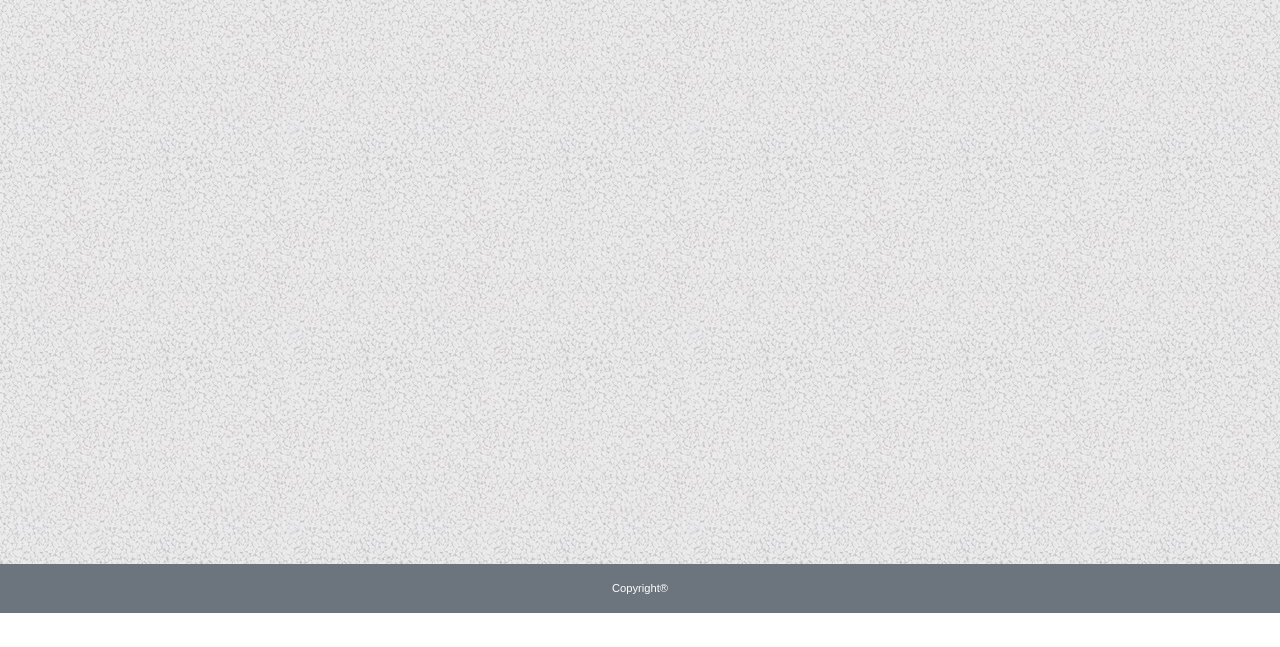
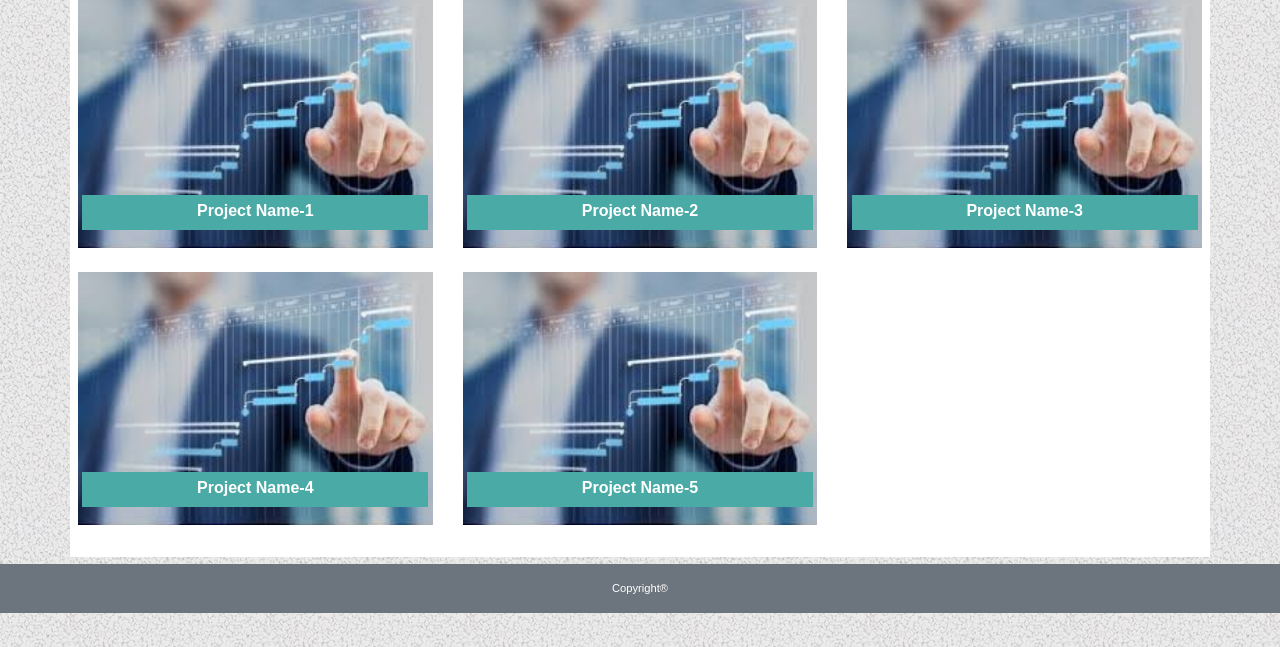
Before and after one commit to MahirErden/homework2, a plain HTML site: page portfolio.html in a window 1280 px wide. Shown: the part 187-834 px from the top of the page. Before the commit the page ends 800 px from the top, so only its background shows below. Drawn offline with nearby package versions, Linux system fonts and the light colour scheme.

Commit message:
Contact and portfolio added

```diff
--- a/assets/css/style.css
+++ b/assets/css/style.css
@@ -88,6 +88,22 @@ body {
    margin: 0px auto;
    line-height: 150%;
    margin-top: 3%;
-   margin-bottom: 5%;
+   margin-bottom: 7%;
    font-size: 150%;
+}
+
+.caption {
+   position: absolute;
+   margin: 0 auto;
+   text-align: center;
+   z-index: 1;
+   background: #4aaaa5;
+   color: white;
+   width: 90%;
+   left: 0;
+   right:0;
+   bottom: 15%;
+   height:35px;
+   font-weight: bold;
+   font-size: 1rem;
    }
--- a/portfolio.html
+++ b/portfolio.html
@@ -20,10 +20,10 @@
             <nav class="nav-menu mb-0 p-2">
               <ul class="list nav nav-pills justify-content-center">
                 <li class="nav-item">
-                    <a class="nav-link active" href="./index.html">About</a>
+                  <a class="nav-link" href="./index.html">About</a>
                 </li>
                 <li class="nav-item">
-                    <a class="nav-link" href="./portfolio.html">Portfolio</a>
+                  <a class="nav-link active" href="./portfolio.html">Portfolio</a>
                 </li>
                 <li class="nav-item">
                   <a class="nav-link" href="./contact.html">Contact</a>
@@ -34,6 +34,54 @@
         </div>
       </div>
 
+      <!-- Portfolio Container -->
+      <div class="container p-2 bg-white">
+        <div class="h2 aboutme p-2 mb-0"> Portfolio</div>
+          <div class="row">
+            <div class="col-md-4">
+              <a href="#" target="_blank">
+                <img class="mb-4" src="./assets/images/Project.png" alt="Project Name 1" style="width:100%">
+                <div class="caption">
+                  <p>Project Name-1</p>
+                </div>
+                </a>
+              </div>
+            <div class="col-md-4">
+              <a href="#" target="_blank">
+                <img class="mb-4" src="./assets/images/Project.png" alt="Project Name 2" style="width:100%">
+                <div class="caption">
+                  <p>Project Name-2</p>
+                </div>
+              </a>
+            </div>
+            <div class="col-md-4">
+              <a href="#" target="_blank">
+                <img class="mb-4" src="./assets/images/Project.png" alt="Project Name 3" style="width:100%">
+                <div class="caption">
+                  <p>Project Name-3</p>
+                </div>
+              </a>
+            </div>
+            <div class="col-md-4">
+              <a href="#" target="_blank">
+                <img class="mb-4" src="./assets/images/Project.png" alt="Project Name 4" style="width:100%">
+                <div class="caption">
+                  <p>Project Name-4</p>
+                </div>
+              </a>
+            </div>
+            <div class="col-md-4">
+              <a href="#" target="_blank">
+                <img class="mb-4" src="./assets/images/Project.png" alt="Project Name 5" style="width:100%">
+                <div class="caption">
+                  <p>Project Name-5</p>
+                </div>
+              </a>
+            </div>
+        </div>
+      </div>
+
+      <!-- Footer -->
       <div class="footer fixed-bottom text-white bg-secondary text-center small p-3">
         Copyright&#174;
       </div>
```
Also changed, not shown: contact.html (+23 -2 lines), assets/images/Project.jfif (added), assets/images/Project.png (added), assets/images/Project2.png (added), assets/images/Project3.jpg.jfif (added), assets/images/Project4.jfif (added), assets/images/ProjectImage.jfif (added). Lines whose indentation alone changed are shown as unchanged.
